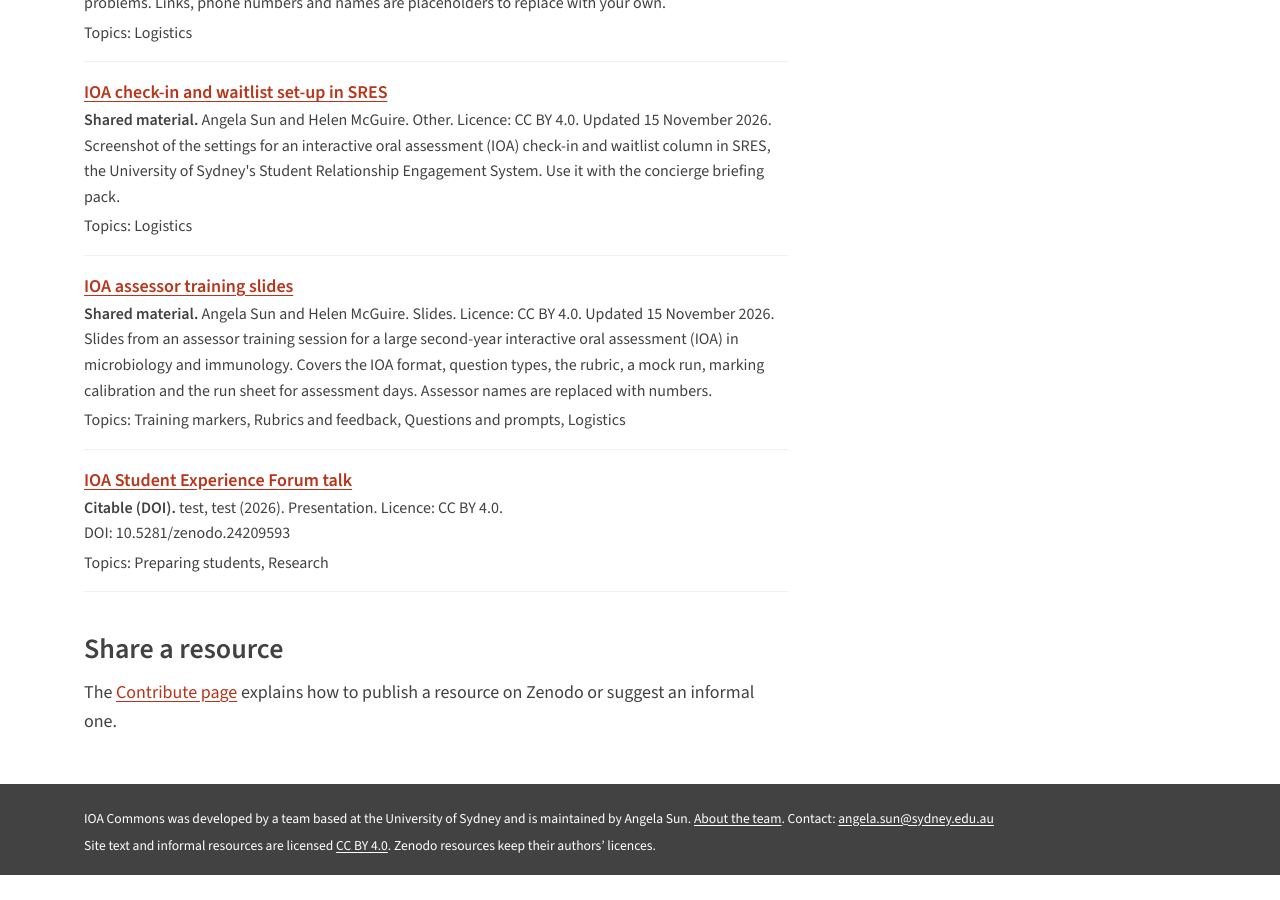
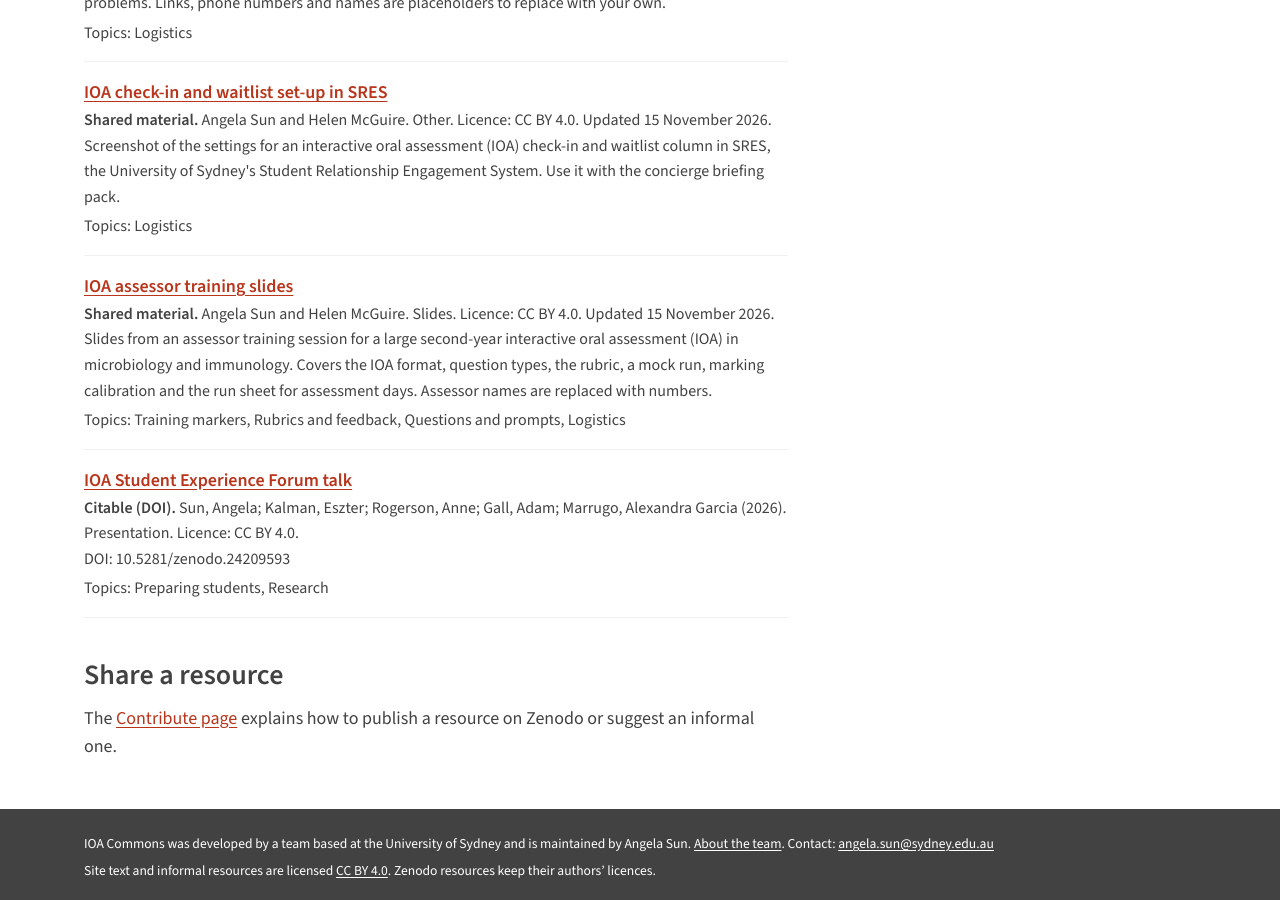
Before and after one commit to HelloAngela/ioa-hub, a Jekyll site: the page built from resources.md, in a window 1280 px wide and 900 px high, scrolled down 2152 px. Built offline with Jekyll 4.4.1, drawn with Linux system fonts in a browser that asks for light colours; before the commit the page ends 3027 px from its top, so only the background shows below that.

Commit message:
Update the fixed Zenodo record and make its tags permanent
Co-Authored-By: Claude Opus 5.5 <noreply@anthropic.com>

```diff
--- a/_data/zenodo-tags.yml
+++ b/_data/zenodo-tags.yml
@@ -12,8 +12,7 @@
 # keyword that matches a topic slug or label (capitals ignored) is used.
 # A record with no audience shows only under the "All" audience filter.
 
-# [SAMPLE] Tags for the current test record, so the filters can be tried.
-# Replace or delete once real records are published.
+# IOA Student Experience Forum talk
 - doi: 10.5281/zenodo.24209593
   topics: [preparing-students, research]
   audience: both
--- a/_data/zenodo.json
+++ b/_data/zenodo.json
@@ -4,15 +4,20 @@
     {
       "title": "IOA Student Experience Forum talk",
       "creators": [
-        "test, test"
+        "Sun, Angela",
+        "Kalman, Eszter",
+        "Rogerson, Anne",
+        "Gall, Adam",
+        "Marrugo, Alexandra Garcia"
       ],
       "publication_date": "2026-11-14",
       "doi": "10.5281/zenodo.24209593",
       "licence": "cc-by-4.0",
       "resource_type": "Presentation",
       "description": null,
+      "keywords": [],
       "url": "https://zenodo.org/records/24209593",
-      "downloads": 0,
+      "downloads": 2,
       "views": 0
     }
   ]
```
